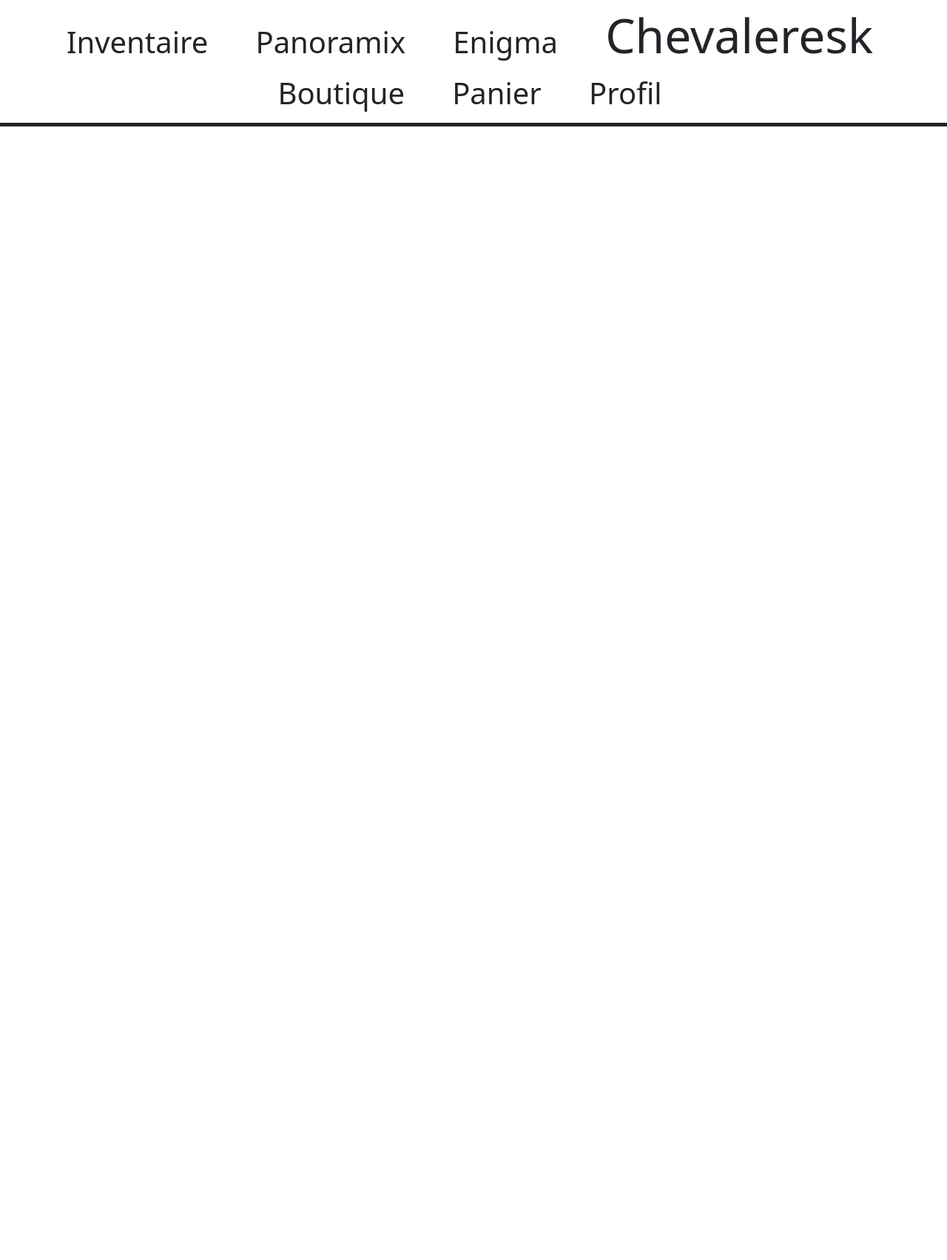
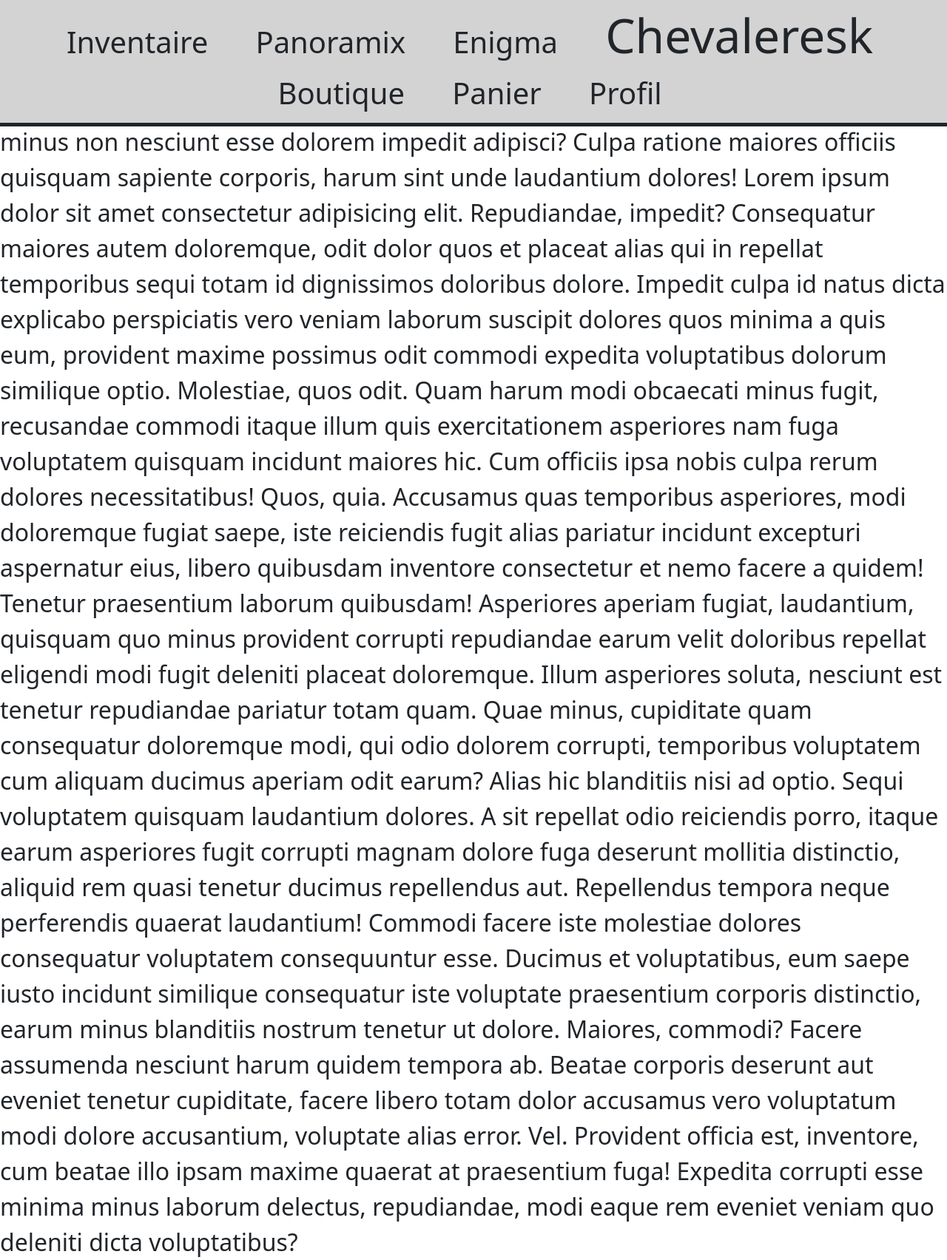
Before and after one commit to Dereck-Desjardins/Chevaleresk, a PHP site: page /mainMenu.php in a window 1280 px wide. Shown: the whole page at 74% size. Before the commit the page ends 171 px from the top, so only its background shows below. Run offline with PHP 8.4, Linux system fonts and the light colour scheme.

Commit message:
test text

```diff
--- a/css/chevaleresk.css
+++ b/css/chevaleresk.css
@@ -8,6 +8,7 @@
     border-width: 0px;
     border-bottom-width: 5px;
     text-align: center;
+    background-color: lightgrey;
 }
 .itemNavigation{
     font-size: 2.5em;
@@ -23,5 +24,6 @@
     padding:0px 30px 0px 30px;
 }
 .content{
-
+    padding-top: 120px;
+    font-size: 2em;
 }
--- a/mainMenu.php
+++ b/mainMenu.php
@@ -1,7 +1,16 @@
 <?php
     $content = <<<HTML
         <div class="content">
-
+            Lorem ipsum dolor sit amet consectetur adipisicing elit. Incidunt aliquam delectus minus non nesciunt esse dolorem impedit adipisci? Culpa ratione maiores officiis quisquam sapiente corporis, harum sint unde laudantium dolores! Lorem ipsum dolor sit amet consectetur adipisicing elit. Repudiandae, impedit? Consequatur maiores autem doloremque, odit dolor quos et placeat alias qui in repellat temporibus sequi totam id dignissimos doloribus dolore.
+            Impedit culpa id natus dicta explicabo perspiciatis vero veniam laborum suscipit dolores quos minima a quis eum, provident maxime possimus odit commodi expedita voluptatibus dolorum similique optio. Molestiae, quos odit.
+            Quam harum modi obcaecati minus fugit, recusandae commodi itaque illum quis exercitationem asperiores nam fuga voluptatem quisquam incidunt maiores hic. Cum officiis ipsa nobis culpa rerum dolores necessitatibus! Quos, quia.
+            Accusamus quas temporibus asperiores, modi doloremque fugiat saepe, iste reiciendis fugit alias pariatur incidunt excepturi aspernatur eius, libero quibusdam inventore consectetur et nemo facere a quidem! Tenetur praesentium laborum quibusdam!
+            Asperiores aperiam fugiat, laudantium, quisquam quo minus provident corrupti repudiandae earum velit doloribus repellat eligendi modi fugit deleniti placeat doloremque. Illum asperiores soluta, nesciunt est tenetur repudiandae pariatur totam quam.
+            Quae minus, cupiditate quam consequatur doloremque modi, qui odio dolorem corrupti, temporibus voluptatem cum aliquam ducimus aperiam odit earum? Alias hic blanditiis nisi ad optio. Sequi voluptatem quisquam laudantium dolores.
+            A sit repellat odio reiciendis porro, itaque earum asperiores fugit corrupti magnam dolore fuga deserunt mollitia distinctio, aliquid rem quasi tenetur ducimus repellendus aut. Repellendus tempora neque perferendis quaerat laudantium!
+            Commodi facere iste molestiae dolores consequatur voluptatem consequuntur esse. Ducimus et voluptatibus, eum saepe iusto incidunt similique consequatur iste voluptate praesentium corporis distinctio, earum minus blanditiis nostrum tenetur ut dolore.
+            Maiores, commodi? Facere assumenda nesciunt harum quidem tempora ab. Beatae corporis deserunt aut eveniet tenetur cupiditate, facere libero totam dolor accusamus vero voluptatum modi dolore accusantium, voluptate alias error. Vel.
+            Provident officia est, inventore, cum beatae illo ipsam maxime quaerat at praesentium fuga! Expedita corrupti esse minima minus laborum delectus, repudiandae, modi eaque rem eveniet veniam quo deleniti dicta voluptatibus?
         </div>
     HTML;
     include "views/master.php";
```
